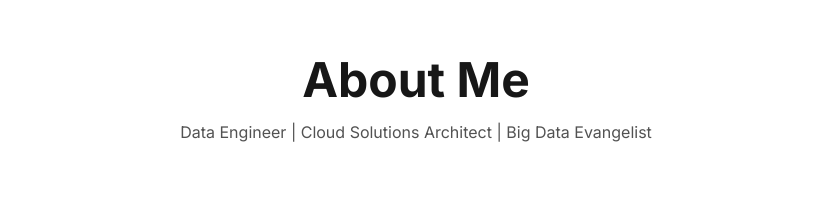
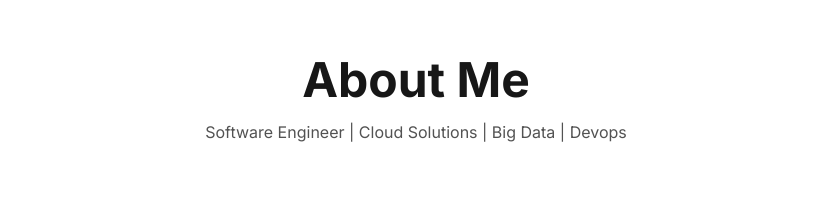
Before and after one commit to ManasBhole/Manas-Portfolio, a Next.js app: page / in a window 1280 px wide. Shown: the part 840-1050 px from the top of the page, without its empty margins (224-1055 px from the left). Built offline with nearby package versions, Linux system fonts and the light colour scheme.

Commit message:
final commit

```diff
--- a/src/components/home/About.tsx
+++ b/src/components/home/About.tsx
@@ -17,7 +17,7 @@ export default function About() {
             About Me
           </h2>
           <p className="text-neutral-600 dark:text-white/80 max-w-2xl mx-auto">
-          Data Engineer | Cloud Solutions Architect | Big Data Evangelist
+          Software Engineer | Cloud Solutions | Big Data | Devops
           </p>
         </motion.div>
 
```
Also changed, not shown: 1 other file (tests, documents, lock files or other folders).
